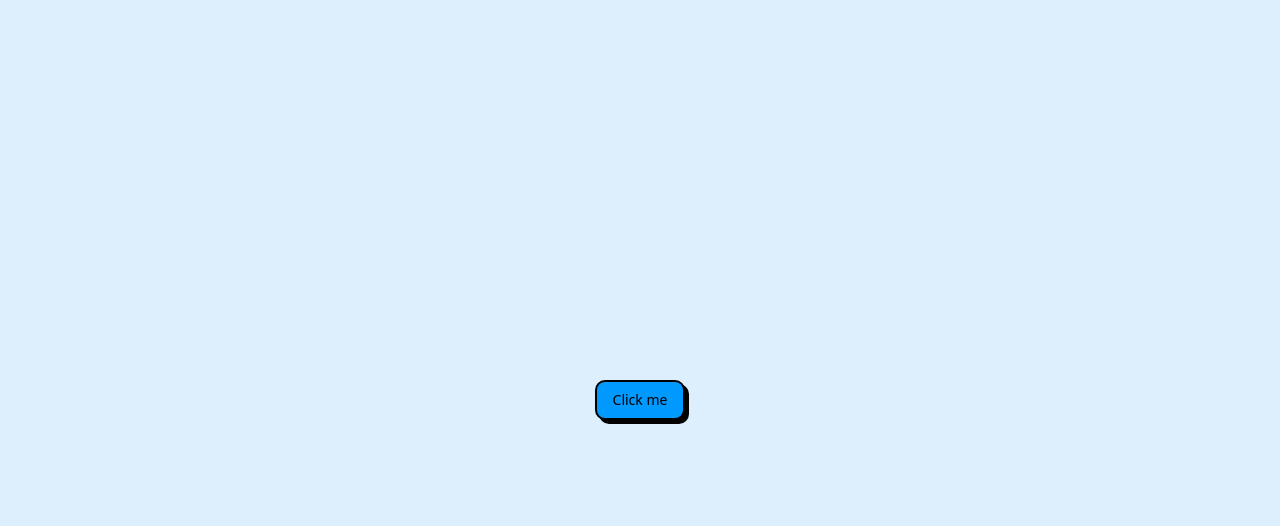
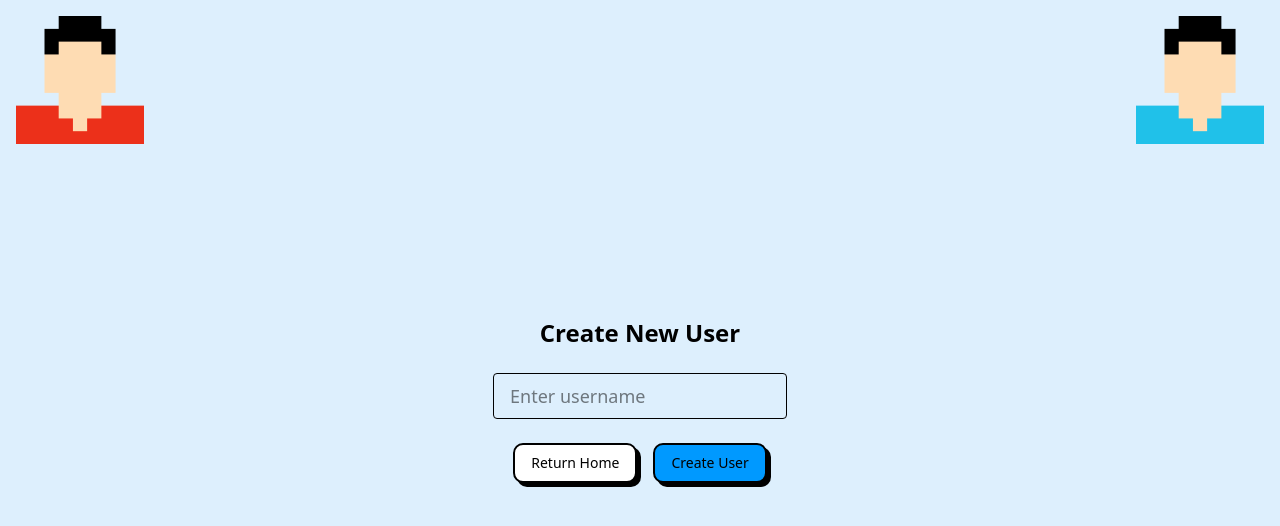
Before and after one commit to Csermakd/foosgoos, a React (Vite) app in the folder frontend/: page /create-user in a window 1280 px wide. Shown: the top 526 px of the page. Built offline with nearby package versions, Linux system fonts and the light colour scheme.

Commit message:
setup create user page

```diff
--- a/frontend/package.json
+++ b/frontend/package.json
@@ -18,7 +18,8 @@
     "react": "^19.1.0",
     "react-dom": "^19.1.0",
     "tailwind-merge": "^3.3.1",
-    "tailwindcss": "^4.1.11"
+    "tailwindcss": "^4.1.11",
+    "react-router-dom": "^6.23.1"
   },
   "devDependencies": {
     "@eslint/js": "^9.30.1",
@@ -33,6 +34,7 @@
     "tw-animate-css": "^1.3.6",
     "typescript": "~5.8.3",
     "typescript-eslint": "^8.35.1",
-    "vite": "^7.0.4"
+    "vite": "^7.0.4",
+    "@types/react-router-dom": "^5.3.3"
   }
 }
--- a/frontend/src/App.tsx
+++ b/frontend/src/App.tsx
@@ -1,10 +1,22 @@
+import { BrowserRouter as Router, Routes, Route } from "react-router-dom"
 import { Button } from "@/components/ui/button"
+import UserCreate from "./pages/UserCreate"
 
 function App() {
   return (
-    <div className="flex min-h-svh flex-col items-center justify-center">
-      <Button>Click me</Button>
-    </div>
+    <Router>
+      <Routes>
+        <Route
+          path="/"
+          element={
+            <div className="flex min-h-svh flex-col items-center justify-center">
+              <Button>Click me</Button>
+            </div>
+          }
+        />
+        <Route path="/create-user" element={<UserCreate />} />
+      </Routes>
+    </Router>
   )
 }
 
--- a/frontend/src/components/ui/button.tsx
+++ b/frontend/src/components/ui/button.tsx
@@ -12,12 +12,12 @@ const buttonVariants = cva(
     variants: {
       variant: {
         default:
-          "text-main-foreground bg-main border-2 border-border shadow-shadow hover:translate-x-boxShadowX hover:translate-y-boxShadowY hover:shadow-none",
+          "text-main-foreground bg-main border-2 border-border shadow-shadow hover:bg-rose-600 active:translate-x-boxShadowX active:translate-y-boxShadowY active:shadow-none",
         noShadow: "text-main-foreground bg-main border-2 border-border",
         neutral:
-          "bg-secondary-background text-foreground border-2 border-border shadow-shadow hover:translate-x-boxShadowX hover:translate-y-boxShadowY hover:shadow-none",
+          "bg-secondary-background text-foreground border-2 border-border shadow-shadow hover:bg-pink-300 active:translate-x-boxShadowX active:translate-y-boxShadowY active:shadow-none",
         reverse:
-          "text-main-foreground bg-main border-2 border-border hover:translate-x-reverseBoxShadowX hover:translate-y-reverseBoxShadowY hover:shadow-shadow",
+          "text-main-foreground bg-main border-2 border-border active:translate-x-reverseBoxShadowX active:translate-y-reverseBoxShadowY active:shadow-shadow",
       },
       size: {
         default: "h-10 px-4 py-2",
--- /dev/null
+++ b/frontend/src/pages/UserCreate.tsx
@@ -0,0 +1,37 @@
+import React, { useState } from "react";
+import { Button } from "../components/ui/button";
+import RedPlayerTorso from "../pixel_assets/characters/red_player_torso.png";
+import BluePlayerTorso from "../pixel_assets/characters/blue_player_torso.png";
+
+const UserCreate: React.FC = () => {
+  const [username, setUsername] = useState("");
+
+  return (
+    <div className="flex flex-col items-center justify-center min-h-screen gap-6">
+      <img
+        src={RedPlayerTorso}
+        alt="Red Character"
+        className="absolute top-4 left-4 w-32 h-32"
+      />
+      <img
+        src={BluePlayerTorso}
+        alt="Blue Character"
+        className="absolute top-4 right-4 w-32 h-32"
+      />
+      <h2 className="text-2xl font-bold">Create New User</h2>
+      <input
+        type="text"
+        placeholder="Enter username"
+        value={username}
+        onChange={e => setUsername(e.target.value)}
+        className="border rounded px-4 py-2 text-lg"
+      />
+      <div className="flex gap-4">
+        <Button variant="neutral">Return Home</Button>
+        <Button variant="default">Create User</Button>
+      </div>
+    </div>
+  );
+};
+
+export default UserCreate;
```
Also changed, not shown: 1 other file (tests, documents, lock files or other folders).
